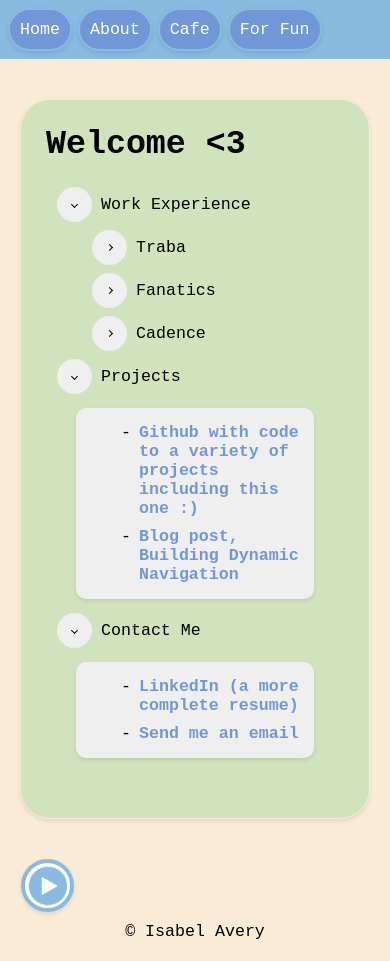
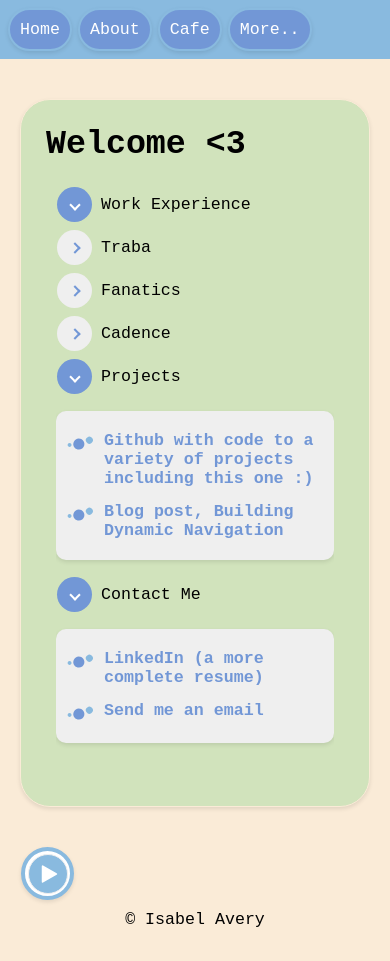
Before and after one commit to isabelmavery/portfolio, a React (Vite) app in the folder client/: page / in a window 390 px wide. Built offline with nearby package versions, Linux system fonts and the light colour scheme; no server answers.

Commit message:
feat: init mobile support for cafe >:)

```diff
--- a/client/src/App/App.css
+++ b/client/src/App/App.css
@@ -7,6 +7,7 @@
   --pretty-purple: #7297d6;
   /* one tint down from pretty purple */
   --pretty-purple-light: #80a1da;
+  --pretty-purple-dark: #4979ca;
   --pretty-orange: #eca9a9;
   --pretty-pink: #d399e7;
   --pretty-green: #d1e3bc;
--- a/client/src/App/App.jsx
+++ b/client/src/App/App.jsx
@@ -24,7 +24,7 @@ export default function App() {
           <Link to="/cafe">Cafe</Link>
         </div>
         <div className="menu-item">
-          <Link to="/fun">For Fun</Link>
+          <Link to="/fun">More..</Link>
         </div>
       </div>
 
--- a/client/src/CoffeeShop/CoffeeShop.css
+++ b/client/src/CoffeeShop/CoffeeShop.css
@@ -14,6 +14,7 @@
   height: 406px;
   width: 486px;
   display: flex;
+  justify-content: center;
   margin: 20px;
   color: white;
   font-weight: bold;
@@ -78,7 +79,7 @@
   justify-content: center;
   align-items: center;
   flex-direction: column;
-  padding: 5px;
+  padding: 5px 0px;
 }
 
 .star {
@@ -110,6 +111,10 @@
   filter: brightness(110%);
 }
 
+.coffee-shop-board .menu {
+  position: absolute;
+}
+
 .coffee-shop-board .menu button {
   background-color: var(--coffee-shop-pink);
   border: 1px solid var(--coffee-shop-red);
@@ -126,3 +131,34 @@
   width: 230px;
   height: 188px;
 }
+
+@media screen and (max-width: 425px) {
+  .coffee-shop-border {
+    height: 100%;
+    width: 100%;
+  }
+  .coffee-shop-border .bottom {
+    flex-direction: column;
+  }
+  .coffee-shop-board {
+    align-items: center;
+  }
+  .coffee-shop-board .current-balance {
+    width: 100%;
+  }
+  .coffee-shop-board .menu-wrapper,
+  .coffee-shop-board button {
+    width: 100%;
+  }
+  .coffee-shop-board .menu button {
+    min-width: 180px;
+  }
+  .upcoming-orders {
+    gap: 10px;
+    padding: 0px 6px;
+  }
+  /* only show oldest three orders in mobile */
+  .upcoming-orders .drink-order:nth-last-child(n + 4) {
+    display: none;
+  }
+}
--- a/client/src/CoffeeShop/CoffeeShop.tsx
+++ b/client/src/CoffeeShop/CoffeeShop.tsx
@@ -139,6 +139,7 @@ export default function CoffeeShop() {
                   <Star>{" ∞ "}</Star>
                 </div>
 
+                <div className="menu-wrapper">
                   <button onClick={toggleMenu}>What would you like?</button>
                   {menuOpen && (
                     <div className="menu">
@@ -157,6 +158,7 @@ export default function CoffeeShop() {
                     </div>
                   )}
                 </div>
+              </div>
               <div className="current-order">
                 <DrinkOrder
                   orderType={activeDrinkType}
--- a/client/src/CoffeeShop/Drinks/Tea.tsx
+++ b/client/src/CoffeeShop/Drinks/Tea.tsx
@@ -7,10 +7,10 @@ export default function Tea() {
       fill="none"
       xmlns="http://www.w3.org/2000/svg"
     >
-      <g filter="url(#filter0_d_15_108)">
+      <g filter="url(#filter0_d_18_2)">
         <ellipse cx="115" cy="122.5" rx="111" ry="50.5" fill="#D0DFE4" />
       </g>
-      <g filter="url(#filter1_i_15_108)">
+      <g filter="url(#filter1_i_18_2)">
         <ellipse cx="115" cy="118.5" rx="69" ry="31.5" fill="#D0DFE4" />
       </g>
       <path
@@ -19,12 +19,12 @@ export default function Tea() {
         stroke="#DBD9D9"
         stroke-width="2"
       />
-      <g filter="url(#filter2_f_15_108)">
+      <g filter="url(#filter2_f_18_2)">
         <ellipse cx="114" cy="66.5" rx="62.5" ry="20.5" fill="white" />
       </g>
       <path
         d="M141.246 40.4289C141.246 40.4289 143.284 43.1138 142.558 41.7768C141.401 40.5 140.042 39.2632 138.481 38.0664C136.556 36.9676 134.471 35.9256 132.227 34.9404C129.72 34.0814 127.112 33.2904 124.404 32.5673C121.559 31.9863 118.681 31.4778 115.771 31.0418C112.865 30.7499 109.998 30.5279 107.169 30.3758C104.485 30.3557 101.907 30.3961 99.4347 30.497C97.2341 30.7048 95.1962 30.9578 93.321 31.2559C91.8171 31.6255 90.517 32.0204 89.4209 32.4408C88.7592 32.8901 88.3227 33.3426 88.1113 33.7982C88.355 34.2374 88.823 34.6572 89.5153 35.0576C90.6389 35.3979 91.964 35.6981 93.4907 35.9584C95.3825 36.1206 97.4333 36.226 99.6432 36.2747C102.116 36.1971 104.691 36.0516 107.366 35.8381C110.177 35.4825 113.02 35.0544 115.897 34.5539C118.769 33.9092 121.603 33.1947 124.398 32.4102C127.048 31.4937 129.592 30.5168 132.03 29.4794C134.197 28.335 136.201 27.1454 138.043 25.9107C139.513 24.6046 140.779 23.2731 141.841 21.9162C142.469 20.5303 142.872 19.1413 143.05 17.7491C142.772 16.3733 142.27 15.017 141.544 13.68C140.387 12.4031 139.028 11.1663 137.467 9.96955C135.542 8.87079 133.457 7.82877 131.214 6.84353C128.707 5.98455 126.099 5.1935 123.39 4.4704C120.545 3.88945 117.667 3.38097 114.757 2.94494C111.851 2.65305 110.456 2.4699 107.626 2.3178C104.943 2.2977 105.964 2.34475 103.492 2.44563C101.291 2.65345 109.867 2.13087 107.991 2.429"
-        stroke="url(#paint0_linear_15_108)"
+        stroke="url(#paint0_linear_18_2)"
         stroke-opacity="0.45"
         stroke-width="4"
       />
@@ -40,11 +40,11 @@ export default function Tea() {
       />
       <path
         d="M167 66C167 74.2843 143.271 81 114 81C84.7289 81 61 74.2843 61 66C61 57.7157 84.7289 51 114 51C143.271 51 167 57.7157 167 66Z"
-        fill="url(#paint1_linear_15_108)"
+        fill="url(#paint1_linear_18_2)"
       />
       <defs>
         <filter
-          id="filter0_d_15_108"
+          id="filter0_d_18_2"
           x="0"
           y="72"
           width="230"
@@ -69,17 +69,17 @@ export default function Tea() {
           <feBlend
             mode="normal"
             in2="BackgroundImageFix"
-            result="effect1_dropShadow_15_108"
+            result="effect1_dropShadow_18_2"
           />
           <feBlend
             mode="normal"
             in="SourceGraphic"
-            in2="effect1_dropShadow_15_108"
+            in2="effect1_dropShadow_18_2"
             result="shape"
           />
         </filter>
         <filter
-          id="filter1_i_15_108"
+          id="filter1_i_18_2"
           x="46"
           y="87"
           width="138"
@@ -110,11 +110,11 @@ export default function Tea() {
           <feBlend
             mode="normal"
             in2="shape"
-            result="effect1_innerShadow_15_108"
+            result="effect1_innerShadow_18_2"
           />
         </filter>
         <filter
-          id="filter2_f_15_108"
+          id="filter2_f_18_2"
           x="47.5"
           y="42"
           width="133"
@@ -131,11 +131,11 @@ export default function Tea() {
           />
           <feGaussianBlur
             stdDeviation="2"
-            result="effect1_foregroundBlur_15_108"
+            result="effect1_foregroundBlur_18_2"
           />
         </filter>
         <linearGradient
-          id="paint0_linear_15_108"
+          id="paint0_linear_18_2"
           x1="114.716"
           y1="1.81066"
           x2="117.354"
@@ -146,7 +146,7 @@ export default function Tea() {
           <stop offset="0.415" stop-color="white" stop-opacity="0.82" />
         </linearGradient>
         <linearGradient
-          id="paint1_linear_15_108"
+          id="paint1_linear_18_2"
           x1="114"
           y1="51"
           x2="114"
--- a/client/src/Menu/Menu.css
+++ b/client/src/Menu/Menu.css
@@ -1,6 +1,19 @@
 .expandable-menu {
   overflow: auto;
   margin: 10px 10px 25px 10px;
+}
+
+/* For Header Buttons */
+.expandable-menu button .menu-arrow {
+  border-color: var(--pretty-purple);
+}
+
+.expandable-menu button.open {
+  background-color: var(--pretty-purple);
+}
+
+.expandable-menu button.open .menu-arrow {
+  border-color: white;
 }
 
 .expandable-menu button:hover {
@@ -26,10 +39,24 @@
   width: var(--button-size);
 }
 
+.menu-arrow {
+  display: block;
+  width: 4px;
+  height: 4px;
+  border-bottom: 2px solid black;
+  border-right: 2px solid black;
+  transform: rotate(-45deg);
+}
+
+.menu-arrow.open {
+  transform: rotate(45deg);
+}
+
+/* For Menu Items */
 .last-children {
   display: flex;
   flex-direction: column;
-  gap: 9px;
+  gap: 14px;
   background-color: var(--button-grey);
   border-radius: 10px;
   padding: 15px 10px;
@@ -41,22 +68,27 @@
   margin-left: 35px;
 }
 
+.last-children .tree-item-child {
+  margin-left: 0;
+}
+
 @media screen and (max-width: 425px) {
   .expandable-menu button {
     height: 35px;
     width: 35px;
   }
+
+  .last-children {
+    padding: 20px 10px;
+    margin: 13px 0px;
+  }
+
+  .tree-item-child {
+    margin-left: 0;
+  }
+
+  .menu-arrow {
+    width: 6px;
+    height: 6px;
+  }
 }
-
-.menu-arrow {
-  display: block;
-  width: 4px;
-  height: 4px;
-  border-bottom: 1px solid black;
-  border-right: 1px solid black;
-  transform: rotate(-45deg);
-}
-
-.menu-arrow.open {
-  transform: rotate(45deg);
-}
--- a/client/src/Menu/Menu.jsx
+++ b/client/src/Menu/Menu.jsx
@@ -2,6 +2,7 @@ import { useState } from "react";
 import { isabelsTopNav } from "./menuData";
 import "./Menu.css";
 import Anchor from "../components/LoadingGrid/Anchor/Anchor";
+import CuteBullet from "../assets/CuteBullet";
 
 function MenuItemHeader({ navItem, isFolder, isOpen, handleOpen }) {
   const isLink = !!navItem.link;
@@ -14,11 +15,11 @@ function MenuItemHeader({ navItem, isFolder, isOpen, handleOpen }) {
       }}
     >
       {isFolder ? (
-        <button onClick={handleOpen}>
+        <button onClick={handleOpen} className={isOpen ? "open" : ""}>
           <div className={isOpen ? "menu-arrow open" : "menu-arrow"} />
         </button>
       ) : (
-        "-"
+        <CuteBullet />
       )}
       {isLink ? (
         <Anchor
--- /dev/null
+++ b/client/src/assets/CuteBullet.css
@@ -0,0 +1,7 @@
+.cute-bullet svg {
+  width: 30px;
+  height: 22px;
+  display: flex;
+  justify-content: center;
+  align-items: center;
+}
--- /dev/null
+++ b/client/src/assets/CuteBullet.tsx
@@ -0,0 +1,30 @@
+import "./CuteBullet.css";
+export default function CuteBullet() {
+  return (
+    <div className="cute-bullet">
+      <svg
+        width="62"
+        height="51"
+        viewBox="0 0 62 51"
+        fill="none"
+        xmlns="http://www.w3.org/2000/svg"
+      >
+        <circle
+          cx="50.3942"
+          cy="21.352"
+          r="8.12514"
+          transform="rotate(-37.5701 50.3942 21.352)"
+          fill="#89BADF"
+        />
+        <path
+          d="M36.2208 22.3748C40.5503 28.0029 39.4976 36.0753 33.8695 40.4049C28.2413 44.7344 20.169 43.6817 15.8394 38.0536C11.5098 32.4254 12.5625 24.3531 18.1907 20.0235C23.8188 15.6939 31.8912 16.7466 36.2208 22.3748Z"
+          fill="#7297D6"
+        />
+        <path
+          d="M9 32.4578C9 29.9725 6.98528 27.9578 4.5 27.9578C2.01472 27.9578 0 29.9725 0 32.4578C0 34.943 2.01472 36.9578 4.5 36.9578C6.98528 36.9578 9 34.943 9 32.4578Z"
+          fill="#89BADF"
+        />
+      </svg>
+    </div>
+  );
+}
```
Lines whose indentation alone changed are shown as unchanged.
